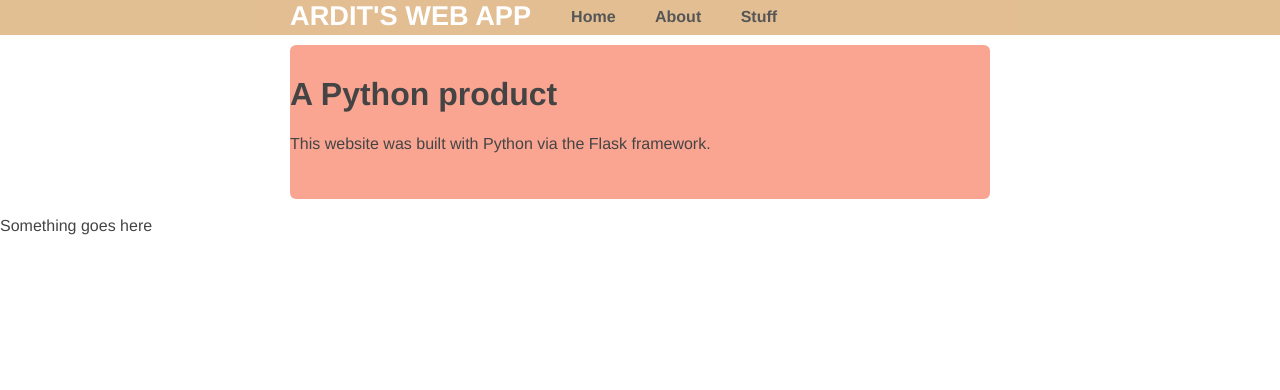
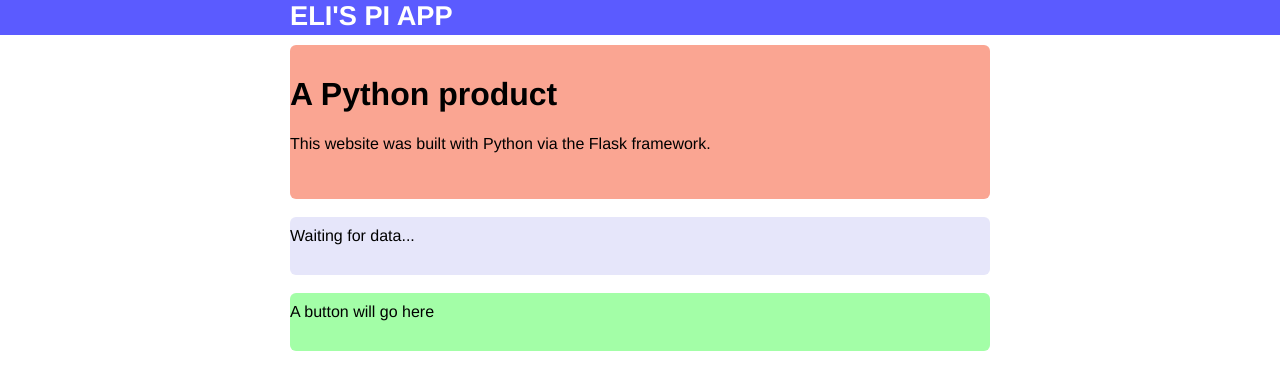
Before and after one commit to WPrintz/eggdrop, a Flask app: page / in a window 1280 px wide. Shown: the top 390 px of the page. Run offline with Flask 2, Linux system fonts and the light colour scheme.

Commit message:
Cleaning up formatting

```diff
--- a/web/main/start.py
+++ b/web/main/start.py
@@ -8,14 +8,22 @@ app = Flask(__name__)
 def home():
     return render_template('home.html')
 
-@app.route('/about/')
-def about():
-    return render_template('about.html')
+@app.route('/reset/')
+def reset():
+    #TODO: Figure out how to clear memory
+    return render_template('home.html')
 
-@app.route('/stuff/')
-def stuff():
-    return render_template('stuff.html')
+@app.route('/go/')
+def go():
+    return render_template('go.html')
+
+@app.route('/results/')
+def results():
+    return render_template('results.html')
 
 
 if __name__ == '__main__':
+    app.jinja_env.auto_reload = True
+    app.config['TEMPLATES_AUTO_RELOAD'] = True
     app.run(debug=True)
+    # app.run(debug=True, host='0.0.0.0')
--- a/web/main/static/css/main.css
+++ b/web/main/static/css/main.css
@@ -2,13 +2,13 @@ body {
   margin: 0;
   padding: 0;
   font-family: "Helvetica Neue", Helvetica, Arial, sans-serif;
-  color: #444;
+  color: #000000;
 }
 /*
  * Formatting the header area
  */
 header {
-  background-color: #DFB887;
+  background-color: #4a4aff;
   height: 35px;
   width: 100%;
   opacity: .9;
@@ -32,21 +32,21 @@ header h1.logo:hover {
   width: 700px;
   margin: 0 auto;
 }
-div.home {
+div.pink {
   padding: 10px 0 30px 0;
   background-color: #FAA592;
   -webkit-border-radius: 6px;
      -moz-border-radius: 6px;
           border-radius: 6px;
 }
-div.about {
+div.blue {
   padding: 10px 0 30px 0;
   background-color: #E6E6FA;
   -webkit-border-radius: 6px;
      -moz-border-radius: 6px;
           border-radius: 6px;
 }
-div.stuff {
+div.green {
   padding: 10px 0 30px 0;
   background-color: #A3FEA7;
   -webkit-border-radius: 6px;
--- a/web/main/templates/stuff.html
+++ b/web/main/templates/go.html
@@ -1,6 +1,6 @@
 {% extends "layout.html" %}
 {% block foot %}
-   <div class="stuff">
+   <div class="home">
      <h1>Stuff Yo</h1>
      <p>This is a portfolio site about anything that can be put in a portfolio.</p>
    </div>
--- a/web/main/templates/home.html
+++ b/web/main/templates/home.html
@@ -1,7 +1,21 @@
 {% extends "layout.html" %}
-{% block head %}
-  <div class="home">
+{% block info %}
+<!-- This section will contain a form -->
+  <div class="pink">
     <h1>A Python product</h1>
     <p>This website was built with Python via the Flask framework.</p>
   </div>
 {% endblock %}
+
+{% block results %}
+<!-- We don't have any results yet -->
+<div class="blue">
+  Waiting for data...
+</div>
+{% endblock %}
+
+{% block button %}
+  <div class="green">
+    A button will go here
+  </div>
+{% endblock %}
--- a/web/main/templates/layout.html
+++ b/web/main/templates/layout.html
@@ -7,25 +7,26 @@
   <body>
     <header>
       <div class="container">
-        <h1 class="logo">Ardit's web app</h1>
-        <strong><nav>
+        <h1 class="logo">Eli's Pi App</h1>
+        <!-- <strong><nav>
           <ul class="menu">
             <li><a href="{{ url_for('home') }}">Home</a></li>
-            <li><a href="{{ url_for('about') }}">About</a></li>
-            <li><a href="{{ url_for('stuff') }}">Stuff</a></li>
           </ul>
-        </nav></strong>
+        </nav></strong> -->
       </div>
     </header>
     <div class="container">
-      {% block head %}
+      {% block info %}
       {% endblock %}
     </div>
-    <br>
-    Something goes here
-    <br>
+<br>
     <div class="container">
-      {% block foot %}
+      {% block results %}
+      {% endblock %}
+    </div>
+<br>
+    <div class="container">
+      {% block button %}
       {% endblock %}
     </div>
   </body>
--- a/web/main/templates/about.html
+++ b/web/main/templates/reset.html
@@ -1,6 +1,6 @@
 {% extends "layout.html" %}
 {% block head %}
- <div class="about">
+ <div class="home">
    <h1>About me</h1>
    <p>This is a portfolio site about anything that can be put in a portfolio.</p>
  </div>
```
Also changed, not shown: web/main/templates/results.html (added, +7 -0 lines).
